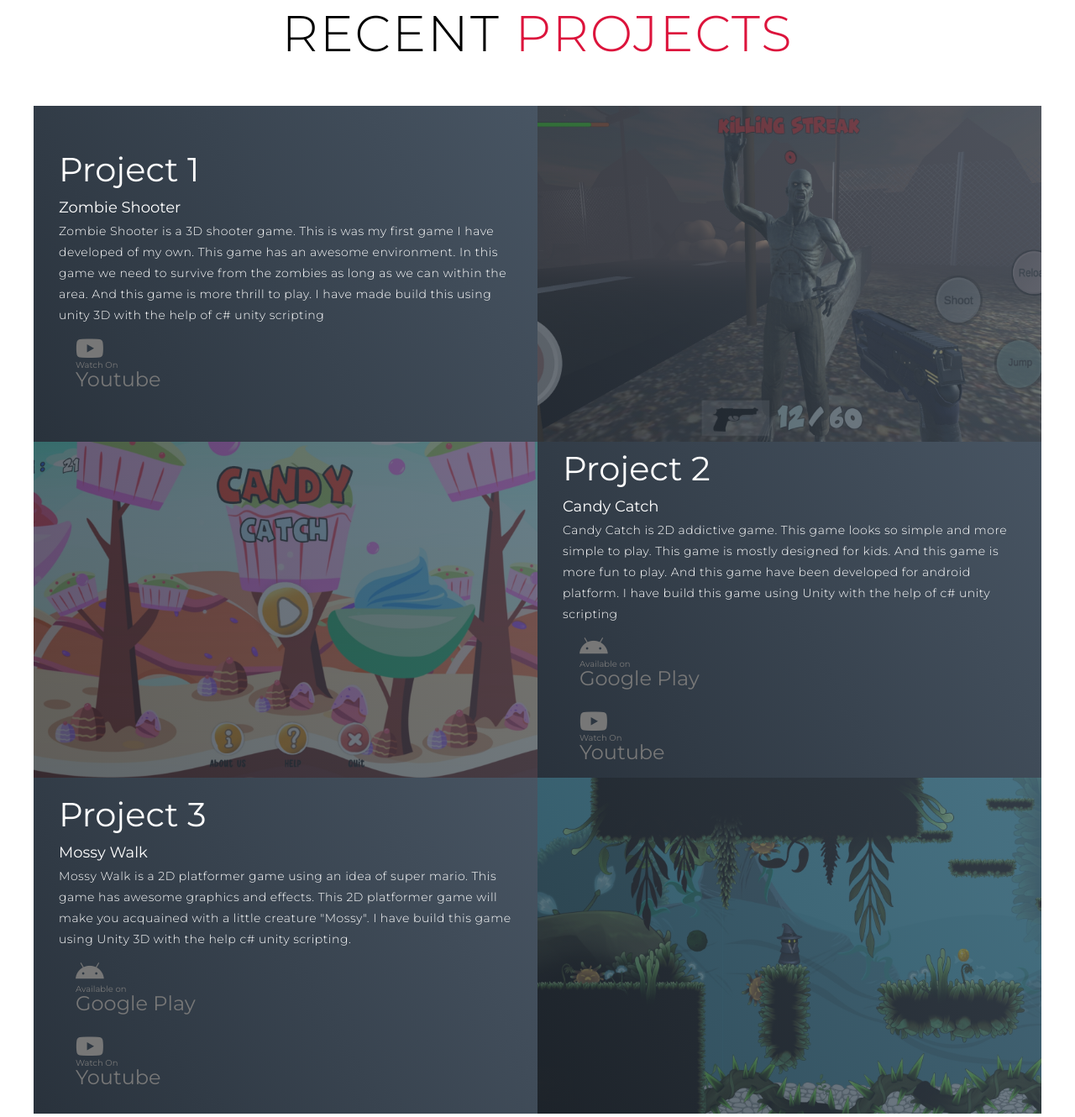
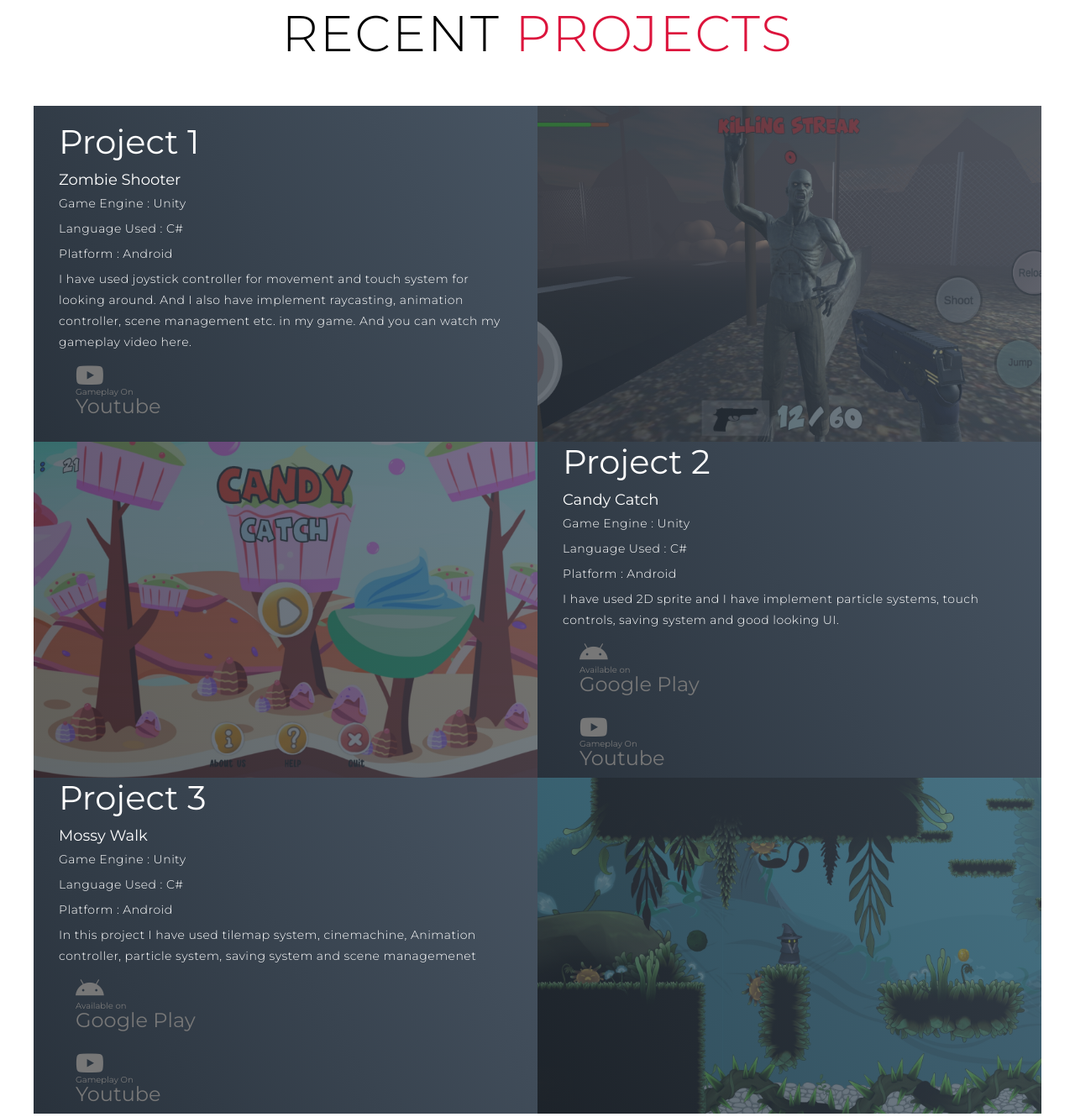
Before and after one commit to Vijay2K/VijayPortfolio, a plain HTML site: page index.html in a window 1280 px wide. Shown: the part 1697-3027 px from the top of the page at 84% size. Drawn offline with Linux system fonts and the light colour scheme.

Commit message:
modified project panel in index.html

```diff
--- a/index.html
+++ b/index.html
@@ -76,10 +76,13 @@
           <div class="project-info">
             <h1>Project 1</h1>
             <h2>Zombie Shooter</h2>
-            <p>Zombie Shooter is a 3D shooter game. This is was my first game I have developed of my own. This game has an awesome environment. In this game we need to survive from the zombies as long as we can within the area. And this game is more thrill to play. I have made build this using unity 3D with the help of c# unity scripting</p>
+            <p>Game Engine : Unity</p>
+            <p>Language Used : C#</p>
+            <p>Platform : Android</p>
+            <p>I have used joystick controller for movement and touch system for looking around. And I also have implement raycasting, animation controller, scene management etc. in my game. And you can watch my gameplay video here.</p>
             <a href="#" class="btn btn-store mt-3">
               <span class="fa fa-youtube fa-3x pull-left"></span>
-              <span class="btn-label">Watch On</span>
+              <span class="btn-label">Gameplay On</span>
               <span class="btn-caption">Youtube</span>
             </a>
           </div>
@@ -91,7 +94,10 @@
           <div class="project-info">
             <h1>Project 2</h1>
             <h2>Candy Catch</h2>
-            <p>Candy Catch is 2D addictive game. This game looks so simple and more simple to play. This game is mostly designed for kids. And this game is more fun to play. And this game have been developed for android platform. I have build this game using Unity with the help of c# unity scripting</p>
+            <p>Game Engine : Unity</p>
+            <p>Language Used : C#</p>
+            <p>Platform : Android</p>
+            <p>I have used 2D sprite and I have implement particle systems, touch controls, saving system and good looking UI.</p>
             <a href="https://play.google.com/store/apps/details?id=com.specgamestudio.CandyCatch" class="btn btn-store mt-3">
               <span class="fa fa-android fa-3x pull-left"></span>
               <span class="btn-label">Available on</span>
@@ -99,7 +105,7 @@
             </a>
             <a href="#" class="btn btn-store mt-3">
               <span class="fa fa-youtube fa-3x pull-left"></span>
-              <span class="btn-label">Watch On</span>
+              <span class="btn-label">Gameplay On</span>
               <span class="btn-caption">Youtube</span>
             </a>
           </div>
@@ -111,7 +117,10 @@
           <div class="project-info">
             <h1>Project 3</h1>
             <h2>Mossy Walk</h2>
-            <p>Mossy Walk is a 2D platformer game using an idea of super mario. This game has awesome graphics and effects. This 2D platformer game will make you acquained with a little creature "Mossy". I have build this game using Unity 3D with the help c# unity scripting.</p>
+            <p>Game Engine : Unity</p>
+            <p>Language Used : C#</p>
+            <p>Platform : Android</p>
+            <p>In this project I have used tilemap system, cinemachine, Animation controller, particle system, saving system and scene managemenet</p>
             <a href="https://play.google.com/store/apps/details?id=com.SpecGames.Mossy_Walk" class="btn btn-store mt-3">
               <span class="fa fa-android fa-3x pull-left"></span>
               <span class="btn-label">Available on</span>
@@ -119,7 +128,7 @@
             </a>
             <a href="#" class="btn btn-store mt-3">
               <span class="fa fa-youtube fa-3x pull-left"></span>
-              <span class="btn-label">Watch On</span>
+              <span class="btn-label">Gameplay On</span>
               <span class="btn-caption">Youtube</span>
             </a>
           </div>
```
